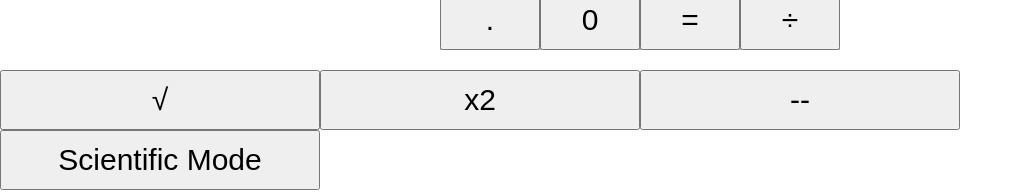
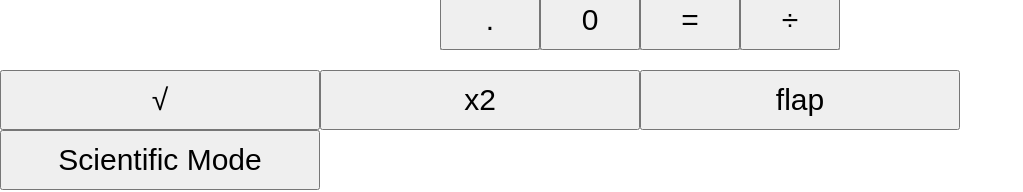
Before and after one commit to BinkitaTiwari/React-Calculator, a React (Create React App) app: page / in a window 1280 px wide. Both pictures are taken after a click on the button "Scientific Mode". Shown: the part 392-584 px from the top of the page, without its empty margins (0-1023 px from the left). Built offline with nearby package versions, Linux system fonts and the light colour scheme.

Commit message:
added the functionality to the toggled buttons, completed goal 2 i.e performing square root, square and sign flap

```diff
--- a/src/App.js
+++ b/src/App.js
@@ -11,12 +11,13 @@ class App extends Component {
         super();
 
         this.state = {
-            result: "",
+            result: " ",
             isShowing:false
         }
     }
 
     onClick = button => {
+        //window.alert(button)
 
         if(button === "="){
             this.calculate()
@@ -28,7 +29,15 @@ class App extends Component {
         else if(button === "CE"){
             this.backspace()
         }
-
+        else if(button==="root"){
+            this.setState({result:(Math.sqrt(this.state.result))+ ""})
+        }
+        else if(button==="square"){
+            this.setState({result:(Math.pow(this.state.result,2))+ ""})
+        }
+        else if(button==="flap"){
+            this.setState({result:this.state.result *(-1)+ ""})
+        }
         else {
             this.setState({
                 result: this.state.result + button
@@ -38,7 +47,7 @@ class App extends Component {
 
 
     calculate = () => {
-        var checkResult = ''
+        var checkResult = '';
         if(this.state.result.includes('--')){
             checkResult = this.state.result.replace('--','+')
         }
@@ -49,7 +58,7 @@ class App extends Component {
 
         try {
             this.setState({
-                // eslint-disable-next-line
+
                 result: (eval(checkResult) || "" ) + ""
             })
         } catch (e) {
@@ -87,7 +96,7 @@ class App extends Component {
                     <ResultComponent result={this.state.result}/>
                     <KeyPad onClick={this.onClick}/>
                 </div><br/>
-                {this.state.isShowing && <Button1/>}
+                {this.state.isShowing && <Button1 onClick={this.onClick}/>}
                 <button onClick={this.handleClick}>Scientific Mode</button>
 
             </div>
--- a/src/Components/Button.js
+++ b/src/Components/Button.js
@@ -6,9 +6,9 @@ class Button1 extends Component {
     render() {
         return(
             <div>
-                <button name="square root"  value ="&radic;"onClick={e => this.props.onClick(e.target.name)}>&radic;</button>
-                <button name="x2" onClick={e => this.props.onClick(e.target.name)}>x2</button>
-                <button name="--" onClick={e => this.props.onClick(e.target.name)}>--</button>
+                <button name="root" onClick={e => this.props.onClick(e.target.name)}>&radic;</button>
+                <button name="square" onClick={e => this.props.onClick(e.target.name)}>x2</button>
+                <button name="flap" onClick={e => this.props.onClick(e.target.name)}>flap</button>
 
             </div>
         )
```
Also changed, not shown: 1 other file (tests, documents, lock files or other folders).
